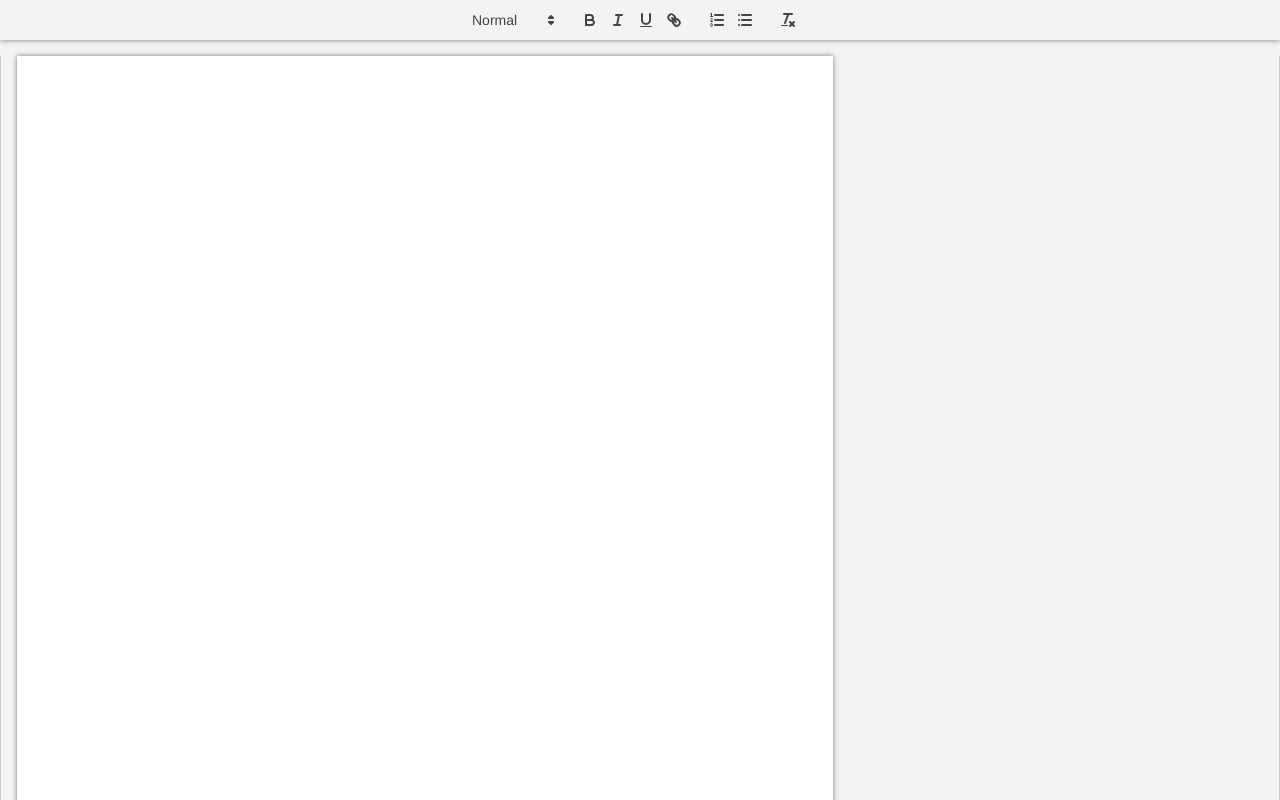
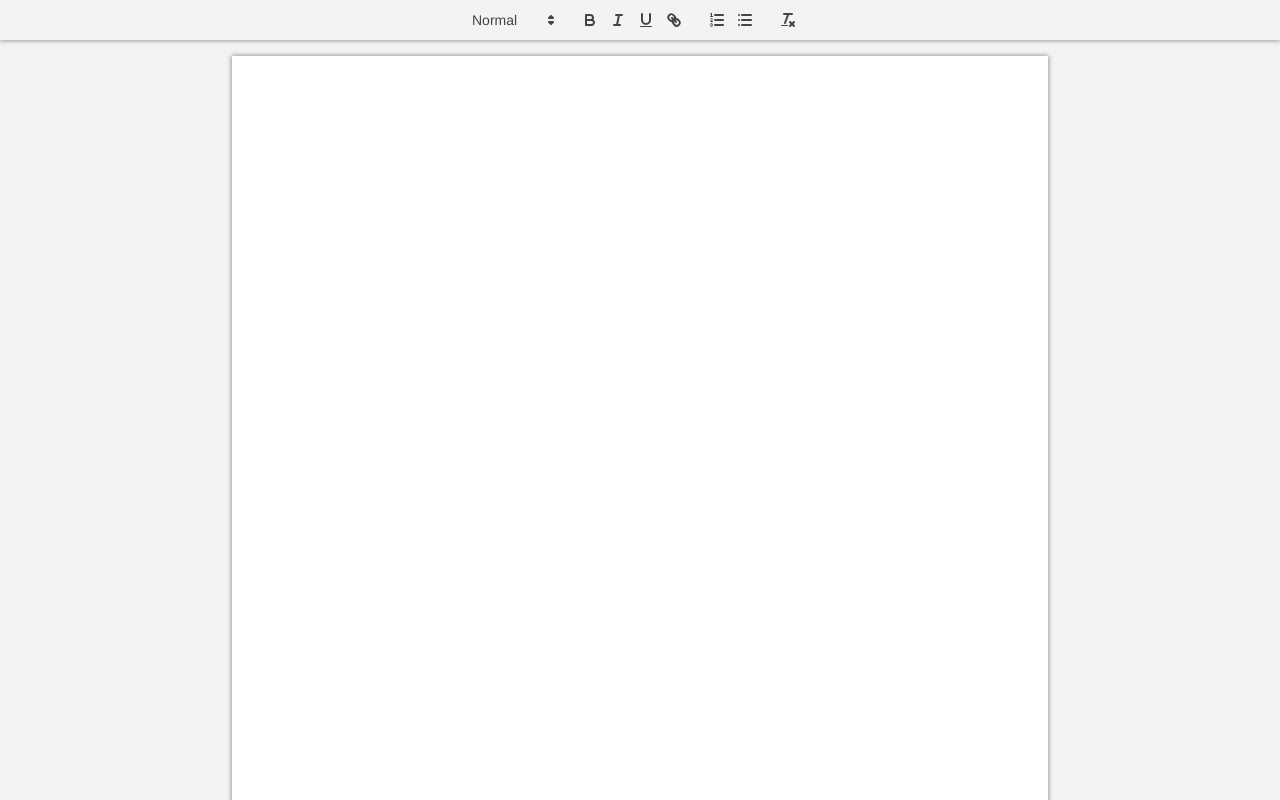
Before and after one commit to luckypig3400/NodeJS_playground, a React (Create React App) app in the folder google_doc_clone/client/: page / in a window 1280 px wide. Shown: the top 800 px of the page. Built offline with nearby package versions, Linux system fonts and the light colour scheme.

Commit message:
remove toolbar when printing page

```diff
--- a/google_doc_clone/client/src/styles.css
+++ b/google_doc_clone/client/src/styles.css
@@ -16,7 +16,7 @@ body {
     background-color: white;
 }
 
-.container .ql-container .ql-snow {
+.container .ql-container.ql-snow {
     border: none;
     display: flex;
     justify-content: center;
@@ -32,3 +32,24 @@ body {
     border: none;
     box-shadow: 0 0 5px 0 rgba(0, 0, 0, .5);
 }
+
+@page {
+    margin: 1in;
+}
+
+@media print {
+    body {
+        background: none;
+    }
+    .container .ql-editor {
+        width: 6.5in;
+        height: 9in;
+        padding: 0;
+        margin: 0;
+        box-shadow: none;
+        align-self: flex-start;
+    }
+    .container .ql-toolbar.ql-snow {
+        display: none;
+    }
+}
```
